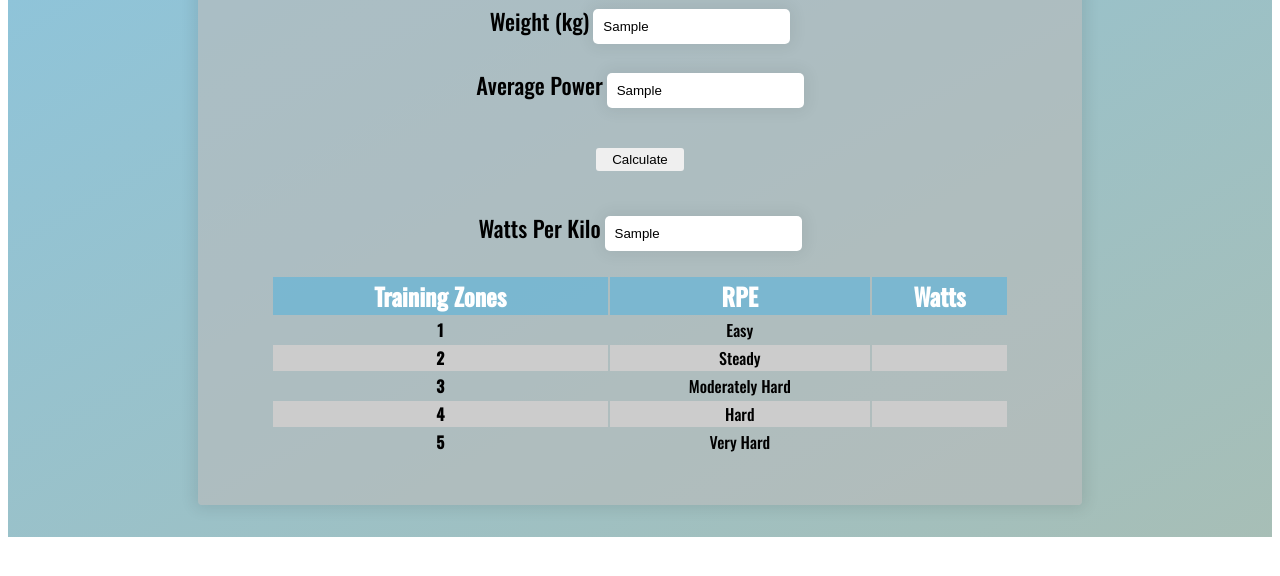
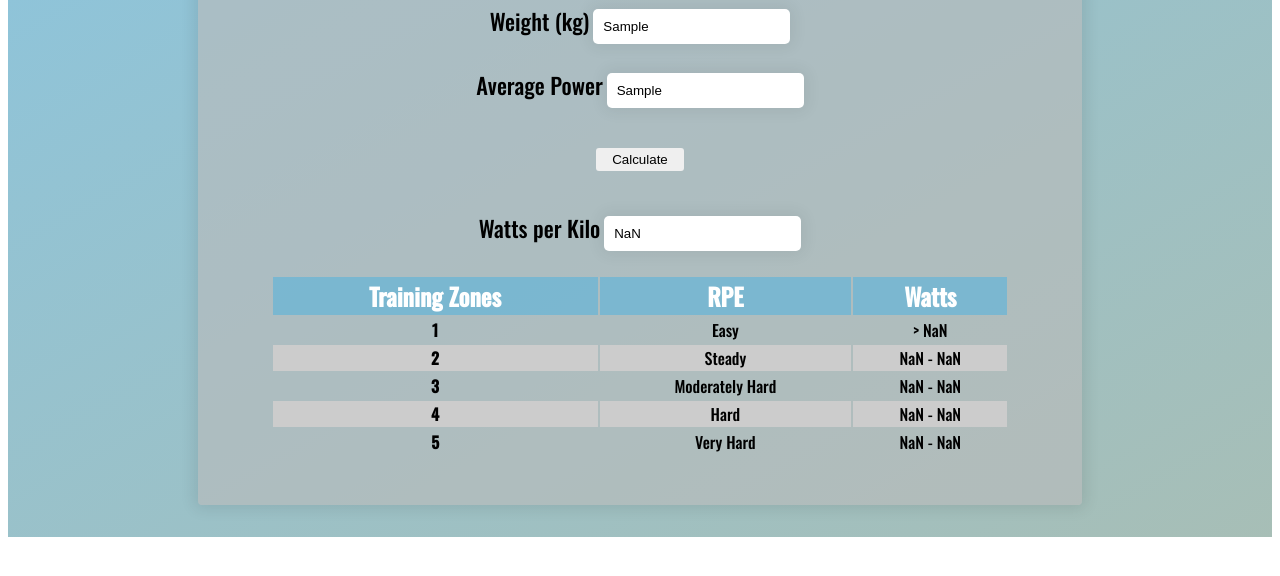
Before and after one commit to csbutlers/js-project-watt-calculator, a plain HTML site: page index.html in a window 1280 px wide. Both pictures are taken after typing "Sample", "Sample", "Sample" into the empty fields and a click on the button "Calculate". Shown: the part 168-744 px from the top of the page. Drawn offline with nearby package versions, Linux system fonts and the light colour scheme.

Commit message:
close to final

```diff
--- a/index.html
+++ b/index.html
@@ -22,9 +22,9 @@
         <label for="watts label">Average Power</label>
         <input type="text" id="inputwatts" placeholder="eg. 350"><br><br>
 
-        <button type="button" class="btn-calc">Calculate</button>
+        <button type="button" id="btn-calc">Calculate</button>
 
-    <label for="watts per kilo label">Watts Per Kilo</label>
+    <label for="watts label">Watts per Kilo</label>
 
     <input type="text" id="outputCalc" placeholder="What's your number?"><br><br>
 
--- a/js/app.js
+++ b/js/app.js
@@ -9,6 +9,18 @@ var zone2 = document.getElementsByClassName("watts")[1];
 var zone3 = document.getElementsByClassName("watts")[2];
 var zone4 = document.getElementsByClassName("watts")[3];
 var zone5 = document.getElementsByClassName("watts")[4];
+
+
+
+
+function calError() {
+    if (inputKG.value.length == 0 || inputWatts.value.length == 0) {
+
+        document.getElementById("outputCalc").value = "Add weight and ftp";
+    }
+}
+
+
 
 
 function calcWPKG() {
@@ -29,5 +41,5 @@ function calcWPKG() {
     zone3.innerHTML = z3low + ' - ' + z3high;
     zone4.innerHTML = z4low + ' - ' + z4high;
     zone5.innerHTML = z5low + ' - ' + z5high;
-
+    calError();
 }
```
